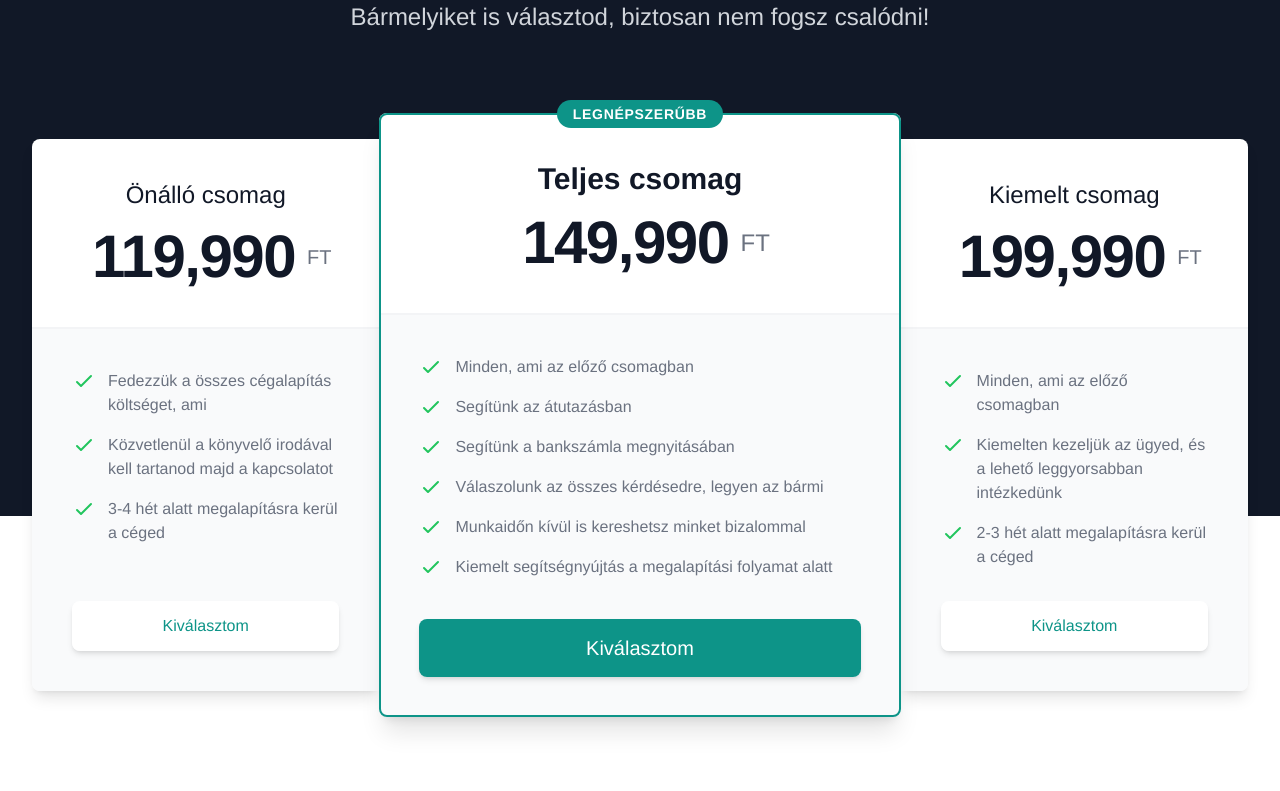
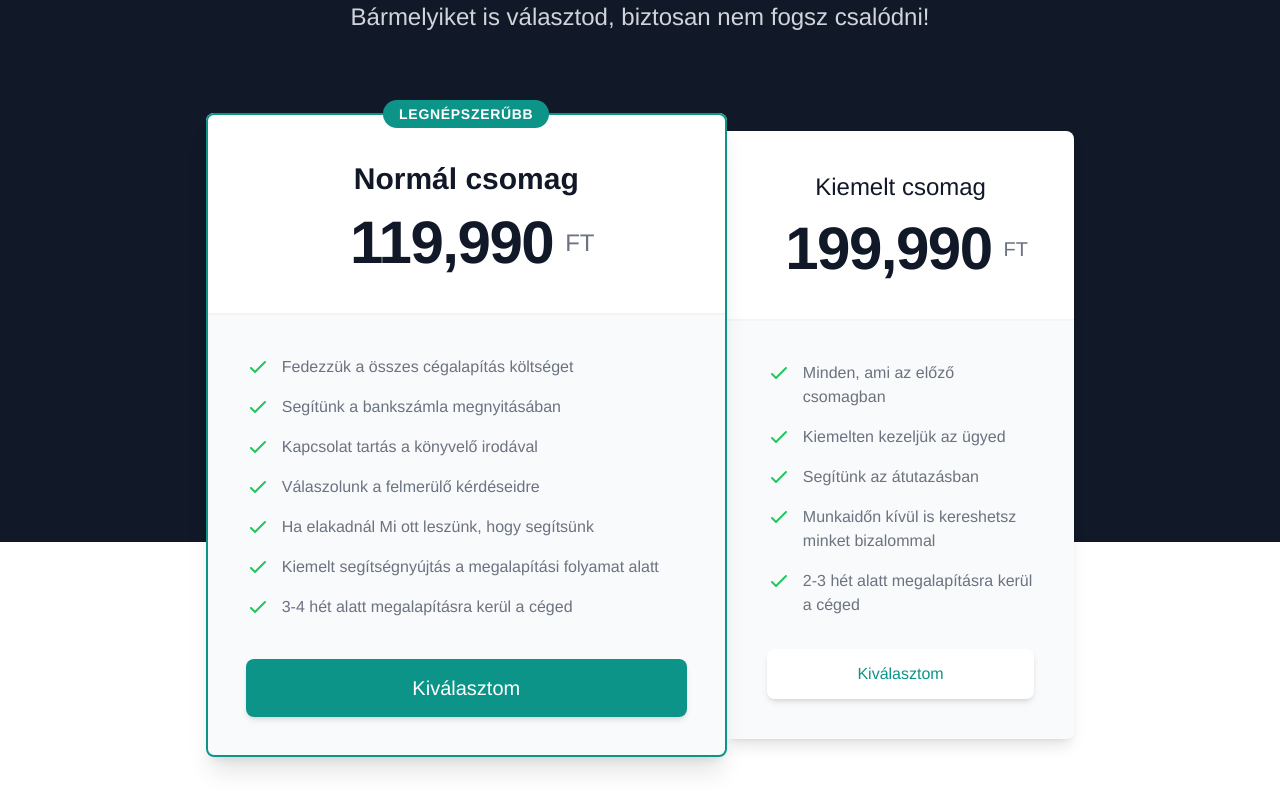
Before and after one commit to rvVcNk2p/katacsere, a Vue app: page /araink in a window 1280 px wide. Shown: the part 1009-1800 px from the top of the page. Built offline with nearby package versions, Linux system fonts and the light colour scheme.

Commit message:
feat(app): Only 2 company establishment option

```diff
--- a/src/components/pricing/PricingSectionOnce.vue
+++ b/src/components/pricing/PricingSectionOnce.vue
@@ -30,7 +30,7 @@
         <div class="absolute inset-0 h-5/6 bg-gray-900 lg:h-2/3" />
         <div class="max-w-7xl mx-auto px-4 sm:px-6 lg:px-8">
           <div class="relative lg:grid lg:grid-cols-7">
-            <div
+            <!-- <div
               class="mx-auto max-w-md lg:mx-0 lg:max-w-none lg:col-start-1 lg:col-end-3 lg:row-start-2 lg:row-end-3"
             >
               <div
@@ -93,9 +93,9 @@
                   </div>
                 </div>
               </div>
-            </div>
+            </div> -->
             <div
-              class="mt-10 max-w-lg mx-auto lg:mt-0 lg:max-w-none lg:mx-0 lg:col-start-3 lg:col-end-6 lg:row-start-1 lg:row-end-4"
+              class="mt-10 max-w-lg mx-auto lg:mt-0 lg:max-w-none lg:mx-0 lg:col-start-2 lg:col-end-5 lg:row-start-1 lg:row-end-4"
             >
               <div class="relative z-10 rounded-lg shadow-xl">
                 <div
@@ -117,13 +117,13 @@
                       id="tier-growth"
                       class="text-center text-3xl font-semibold text-gray-900 sm:-mx-6"
                     >
-                      Teljes csomag
+                      Normál csomag
                     </h3>
                     <div class="mt-4 flex items-center justify-center">
                       <span
                         class="px-3 flex items-start text-6xl tracking-tight text-gray-900 sm:text-6xl"
                       >
-                        <span class="font-extrabold"> 149,990 </span>
+                        <span class="font-extrabold"> 119,990 </span>
                       </span>
                       <span class="text-2xl font-medium text-gray-500">
                         FT
@@ -168,7 +168,7 @@
               </div>
             </div>
             <div
-              class="mt-10 mx-auto max-w-md lg:m-0 lg:max-w-none lg:col-start-6 lg:col-end-8 lg:row-start-2 lg:row-end-3"
+              class="mt-10 mx-auto max-w-md lg:m-0 lg:max-w-none lg:col-start-5 lg:col-end-7 lg:row-start-2 lg:row-end-3"
             >
               <div
                 class="h-full flex flex-col rounded-lg shadow-lg overflow-hidden lg:rounded-none lg:rounded-r-lg"
@@ -243,22 +243,26 @@ import { CheckIcon } from '@heroicons/vue/outline'
 
 import { MAIN_FORM_URL } from '@/data/form'
 
-const hobbyFeatures = [
-  'Fedezzük a összes cégalapítás költséget, ami',
-  'Közvetlenül a könyvelő irodával kell tartanod majd a kapcsolatot',
+// const hobbyFeatures = [
+//   'Fedezzük a összes cégalapítás költséget, ami',
+//   'Közvetlenül a könyvelő irodával kell tartanod majd a kapcsolatot',
+//   '3-4 hét alatt megalapításra kerül a céged'
+// ]
+
+const growthFeatures = [
+  'Fedezzük a összes cégalapítás költséget',
+  'Segítünk a bankszámla megnyitásában',
+  'Kapcsolat tartás a könyvelő irodával',
+  'Válaszolunk a felmerülő kérdéseidre',
+  'Ha elakadnál Mi ott leszünk, hogy segítsünk',
+  'Kiemelt segítségnyújtás a megalapítási folyamat alatt',
   '3-4 hét alatt megalapításra kerül a céged'
-]
-const growthFeatures = [
-  'Minden, ami az előző csomagban',
-  'Segítünk az átutazásban ',
-  'Segítünk a bankszámla megnyitásában ',
-  'Válaszolunk az összes kérdésedre, legyen az bármi',
-  'Munkaidőn kívül is kereshetsz minket bizalommal',
-  'Kiemelt segítségnyújtás a megalapítási folyamat alatt'
 ]
 const scaleFeatures = [
   'Minden, ami az előző csomagban',
-  'Kiemelten kezeljük az ügyed, és a lehető leggyorsabban intézkedünk',
+  'Kiemelten kezeljük az ügyed',
+  'Segítünk az átutazásban',
+  'Munkaidőn kívül is kereshetsz minket bizalommal',
   '2-3 hét alatt megalapításra kerül a céged'
 ]
 </script>
```
